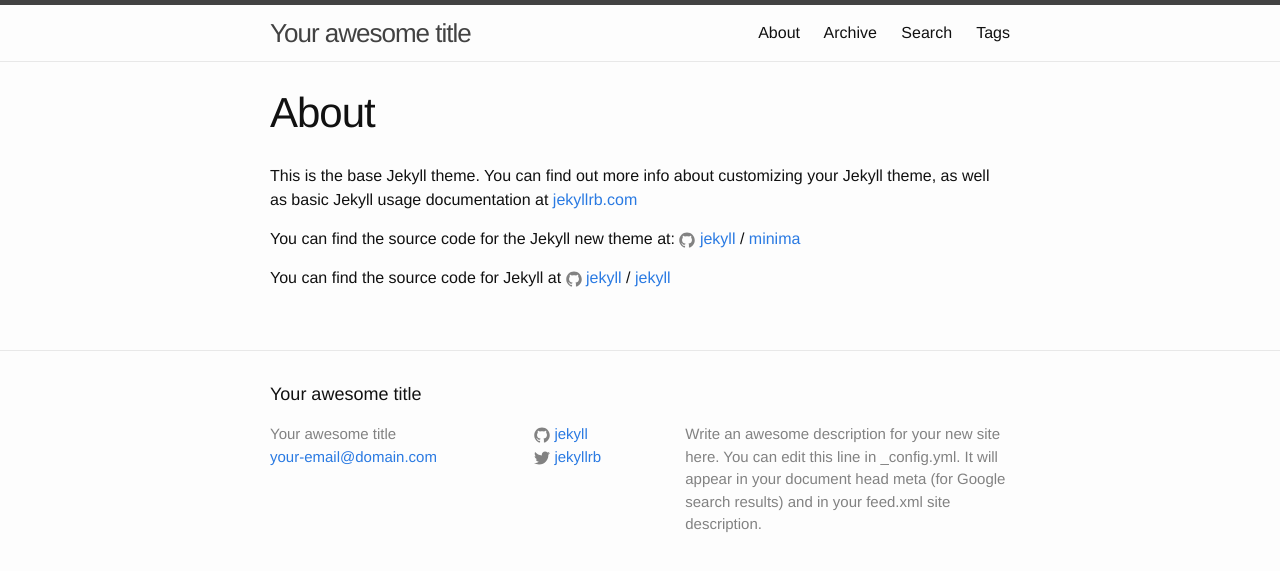
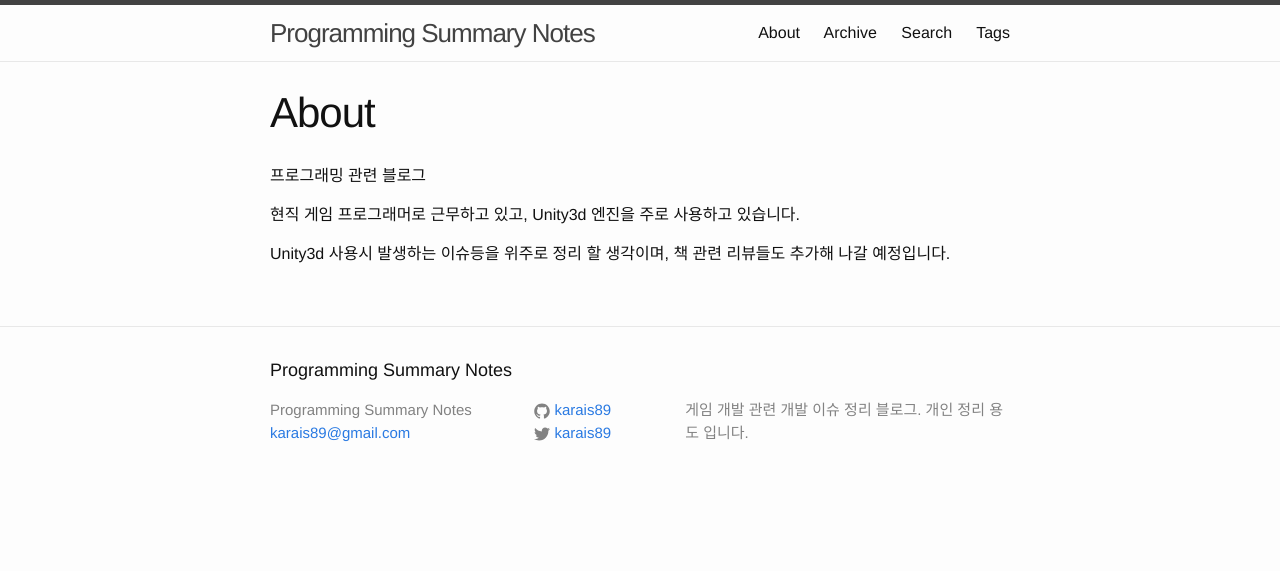
Before and after one commit to karais89/karais89.github.io_back, a Jekyll site: the page built from about.md, in a window 1280 px wide. Shown: the top 571 px of the page. Built offline with Jekyll 4.4.1, drawn with Linux system fonts in a browser that asks for light colours.

Commit message:
- Modify config (title, sns, page view count) - Modify about page

```diff
--- a/_config.yml
+++ b/_config.yml
@@ -13,12 +13,10 @@
 # you will see them accessed via {{ site.title }}, {{ site.email }}, and so on.
 # You can create any custom variable you would like, and they will be accessible
 # in the templates via {{ site.myvariable }}.
-title: Your awesome title
-email: your-email@domain.com
+title: Programming Summary Notes
+email: karais89@gmail.com
 description: > # this means to ignore newlines until "baseurl:"
-  Write an awesome description for your new site here. You can edit this
-  line in _config.yml. It will appear in your document head meta (for
-  Google search results) and in your feed.xml site description.
+  게임 개발 관련 개발 이슈 정리 블로그. 개인 정리 용도 입니다.
 
 # the subpath of your site, e.g. /blog
 baseurl: ""
@@ -26,8 +24,8 @@
 # the base hostname & protocol for your site, e.g. http://example.com
 url: "https://karais89.github.io"
 
-twitter_username: jekyllrb
-github_username:  jekyll
+twitter_username: karais89
+github_username:  karais89
 
 permalink: pretty   # /blog/:year/:month/:day/:title/
 # path: "_posts/blog"
@@ -46,7 +44,7 @@
   - Gemfile.lock
 
 # paginate settings
-paginate: 5
+paginate: 10
 paginate_path: "/blog/page:num/"
 
 # Optionally, if you have a Disqus account, you can tell Jekyll to use it to show a comments section below each post.
--- a/about.md
+++ b/about.md
@@ -4,12 +4,8 @@
 permalink: /about/
 ---
 
-This is the base Jekyll theme. You can find out more info about customizing your Jekyll theme, as well as basic Jekyll usage documentation at [jekyllrb.com](http://jekyllrb.com/)
+프로그래밍 관련 블로그
 
-You can find the source code for the Jekyll new theme at:
-{% include icon-github.html username="jekyll" %} /
-[minima](https://github.com/jekyll/minima)
+현직 게임 프로그래머로 근무하고 있고, Unity3d 엔진을 주로 사용하고 있습니다.
 
-You can find the source code for Jekyll at
-{% include icon-github.html username="jekyll" %} /
-[jekyll](https://github.com/jekyll/jekyll)
+Unity3d 사용시 발생하는 이슈등을 위주로 정리 할 생각이며, 책 관련 리뷰들도 추가해 나갈 예정입니다.
```
